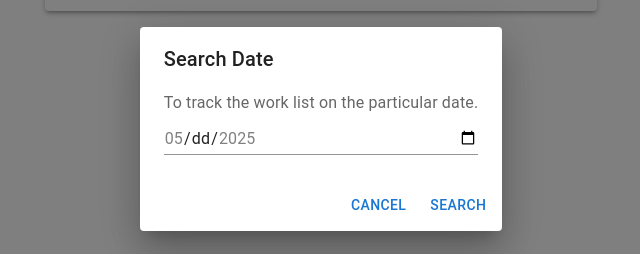
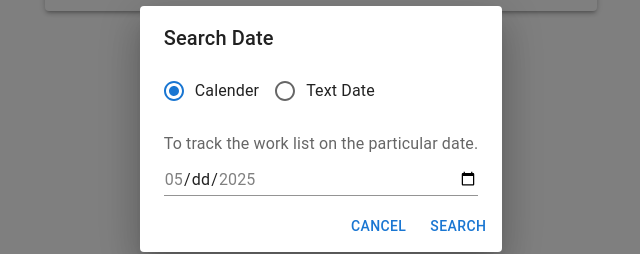
Before and after one commit to Sashwinnandha/todo, a React (Create React App) app: page / in a window 1280 px wide. Both pictures are taken after a click on the button "FILTERS". Shown: the part 271-525 px from the top of the page, without its empty margins (319-959 px from the left). Built offline with nearby package versions, Linux system fonts and the light colour scheme; no server answers.

Commit message:
Added date input field

```diff
--- a/src/Filter.tsx
+++ b/src/Filter.tsx
@@ -5,17 +5,34 @@ import DialogActions from '@mui/material/DialogActions';
 import DialogContent from '@mui/material/DialogContent';
 import DialogContentText from '@mui/material/DialogContentText';
 import DialogTitle from '@mui/material/DialogTitle';
-import { createDateFilter } from './Helper';
+import Radio from '@mui/material/Radio';
+import RadioGroup from '@mui/material/RadioGroup';
+import FormControlLabel from '@mui/material/FormControlLabel';
+import FormControl from '@mui/material/FormControl';
+import { checkValidDate, createDateFilter } from './Helper';
+import {useState} from "react"
 
 function Filter({dialog,setDialog,setDate}){
 
+  const[textdate,setTextdate]=useState("");
+
+  const[view,setView]=useState("Calender");
+
+  const[error,SetError]=useState("");
+
   const tomorrow = new Date();
-  tomorrow.setDate(tomorrow.getDate() + 1);
+  // tomorrow.setDate(tomorrow.getDate() + 1);
   const formattedTomorrow = tomorrow.toISOString().split('T')[0]; // "YYYY-MM-DD"
 
    const handleClose = () => {
       setDialog(false);
   };
+
+  const handleView=()=>{
+    if(view==="Calender") setView("Date")
+    else setView("Calender")
+  SetError("")
+  }
     return(
         <Dialog
         open={dialog}
@@ -33,18 +50,34 @@ function Filter({dialog,setDialog,setDate}){
               const formJson = Object.fromEntries(formData.entries());
               const date = formJson.date;
               const newDate=createDateFilter(date)
-              setDate(newDate)
-              handleClose()
+              if(checkValidDate(newDate)){
+                setDate(newDate)
+                handleClose()
+              }else{
+                SetError("Valid date 2025-05-08 to current date.")
+              }
             },
           },
         }}
       >
         <DialogTitle>Search Date</DialogTitle>
-        <DialogContent>
+            <FormControl sx={{px:3}}>
+      <RadioGroup
+      row
+        aria-labelledby="demo-radio-buttons-group-label"
+        defaultValue="Calender"
+        name="radio-buttons-group"
+        onChange={handleView}
+      >
+        <FormControlLabel value="Calender" control={<Radio />} label="Calender" />
+        <FormControlLabel value="Date" control={<Radio />} label="Text Date" />
+      </RadioGroup>
+    </FormControl>
+        <DialogContent sx={{pb:0}}>
           <DialogContentText>
             To track the work list on the particular date.
           </DialogContentText>
-          <TextField
+          {view==="Calender"?<TextField
             autoFocus
             required
             margin="dense"
@@ -57,8 +90,27 @@ function Filter({dialog,setDialog,setDate}){
               max:formattedTomorrow,
         min:"2025-05-08"
       }}
-          />
+          />:<TextField
+            autoFocus
+            required
+            margin="dense"
+            id="name"
+            name="date"
+            type="text"
+            value={textdate}
+            fullWidth
+            variant="standard"
+            onChange={(e)=>{
+              setTextdate(e.currentTarget.value)
+              SetError("")
+            }}
+            placeholder='yyyy-mm-dd'
+          />}
+          {error && <DialogContentText sx={{color:"red"}}>
+            {error}
+          </DialogContentText>}
         </DialogContent>
+
         <DialogActions>
           <Button onClick={handleClose}>Cancel</Button>
           <Button type="submit">Search</Button>
--- a/src/Helper.js
+++ b/src/Helper.js
@@ -14,3 +14,7 @@ export const createDateFilter=(date)=>{
     const month=getFullMonth(parseInt(date.split("-")[1]-1));
     return date.split("-")[2]+"-"+month+"-"+date.split("-")[0];
 }
+
+export const checkValidDate=(date)=>{
+    return new Date(date)<=new Date()
+}
```
